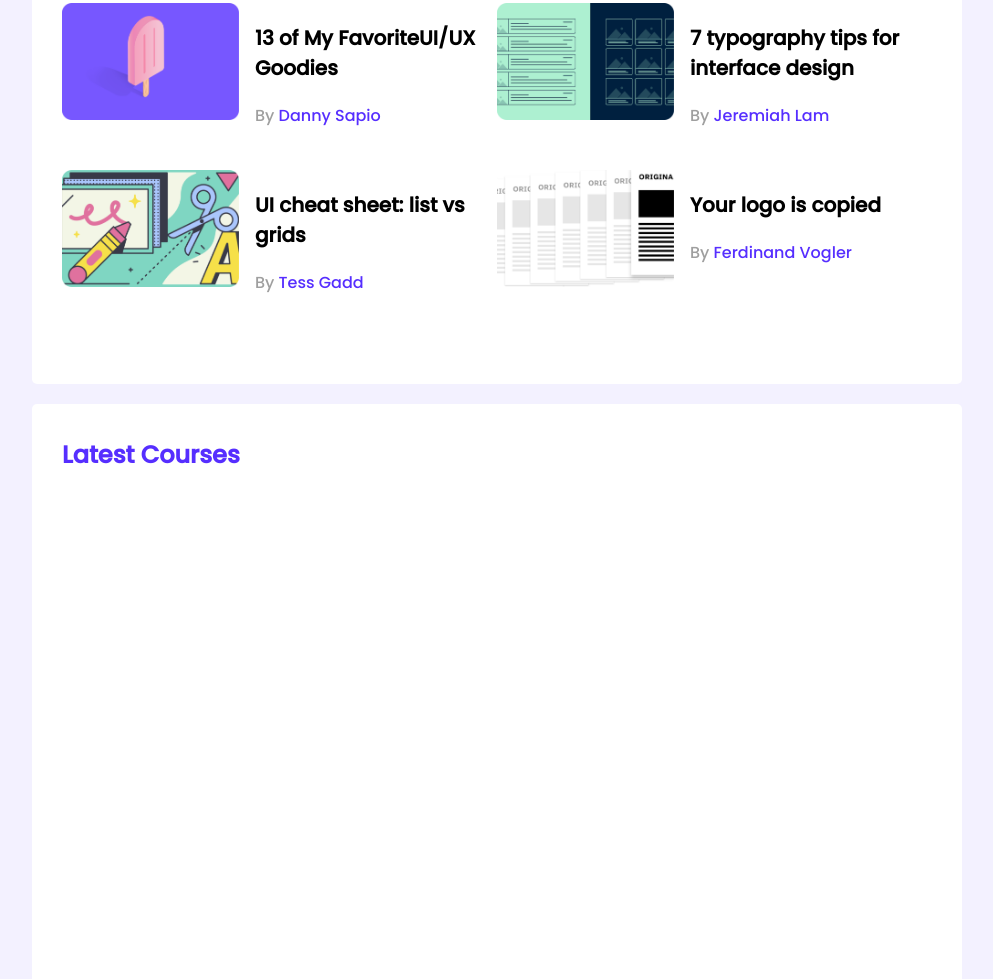
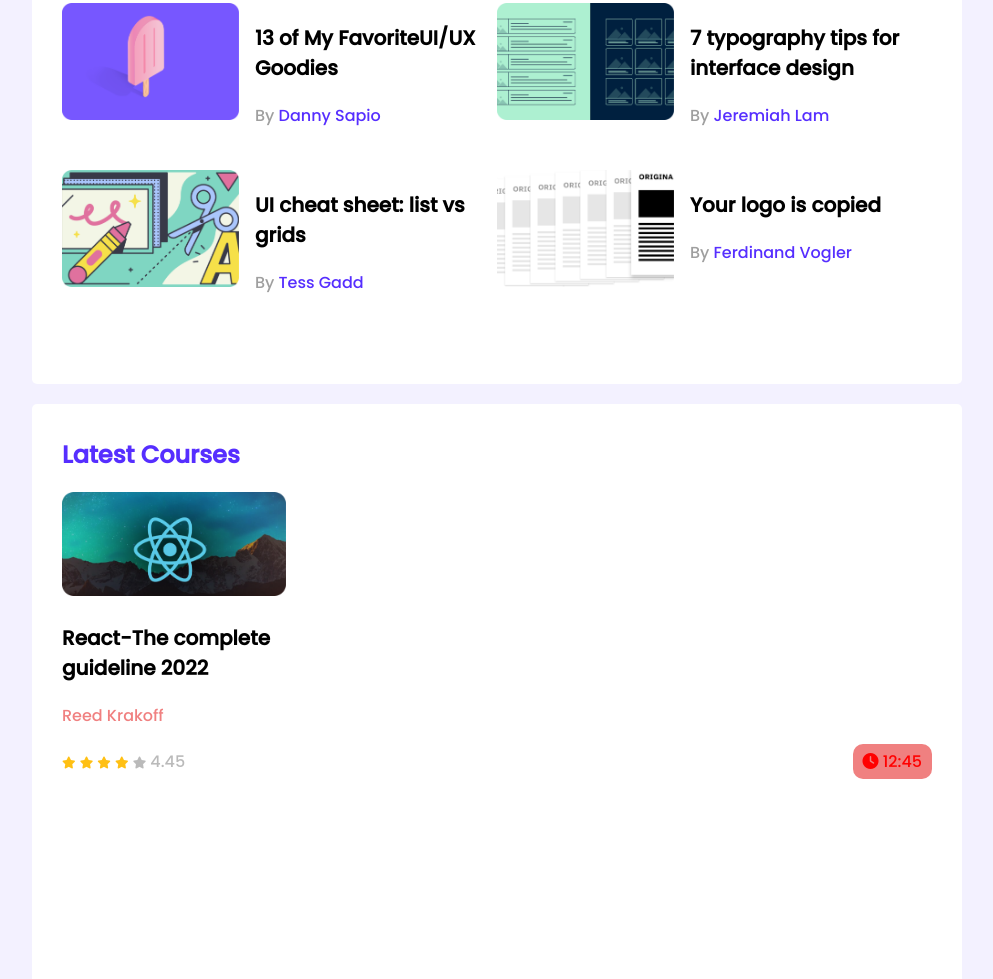
Before and after one commit to Mehedihasan17/leader-board-css3, a plain HTML site: page index.html in a window 1280 px wide. Shown: the part 383-1362 px from the top of the page, without its empty margins (143-1136 px from the left). Drawn offline with Linux system fonts and the light colour scheme.

Commit message:
course done

```diff
--- a/index.html
+++ b/index.html
@@ -6,6 +6,8 @@
     <meta http-equiv="X-UA-Compatible" content="IE=edge">
     <meta name="viewport" content="width=device-width, initial-scale=1.0">
     <title>Leader board</title>
+    <!-- font awesome -->
+    <script src="https://kit.fontawesome.com/81712aecca.js" crossorigin="anonymous"></script>
     <!-- stylesheet -->
     <link rel="stylesheet" href="styles/style.css">
 </head>
@@ -104,7 +106,31 @@
 
         <section class="container">
             <h2 class="section-title">Latest Courses</h2>
+            <div class="courses">
+                <article class="course">
+                    <div class="banner-thumbnail">
+                        <img src="images/courses/course-1.png" alt="">
+                    </div>
+                    <div class="course-details">
+                        <h3 class="course-name">React-The complete <br>guideline 2022</h3>
+                        <p class="course-author">Reed Krakoff</p>
+                    </div>
+                    <div class="course-info">
+                        <div class="ratings">
+                            <i class="fas fa-star filled"></i>
+                            <i class="fas fa-star filled"></i>
+                            <i class="fas fa-star filled"></i>
+                            <i class="fas fa-star filled"></i>
+                            <i class="fas fa-star empty"></i>
+                            <span class="time">4.45</span>
+                        </div>
 
+                        <div class="clock">
+                            <i class="fas fa-clock"></i> <span>12:45</span>
+                        </div>
+                    </div>
+                </article>
+            </div>
         </section>
     </main>
 </body>
--- a/styles/style.css
+++ b/styles/style.css
@@ -83,3 +83,47 @@ hr{
     font-size: 16px;
     color: #562EFF;
 }
+/* latest course  */
+.course .banner-thumbnail img{
+    width: 224px;
+    height: 104px;
+}
+.course-name{
+    font-size:20px;
+
+}
+.course-author{
+    font-size:14.69;
+    color:lightcoral;
+}
+.course-info{
+    display:flex;
+    align-items:center;
+    justify-content: space-between;
+
+}
+
+.fa-star{
+    font-size:12px;
+}
+.ratings .fa-star.filled{
+    color:
+    #FFC014;
+}
+.fa-star.empty{
+    color:
+    #aeaeaeda;
+}
+.course-info p{
+    color:
+    #A2A2A2;
+}
+.time{
+    color:#aeaeaeda;
+}
+.clock{
+    color:red;
+    background-color: lightcoral;
+    border-radius:10px;
+    padding:5px 10px;
+}
```
